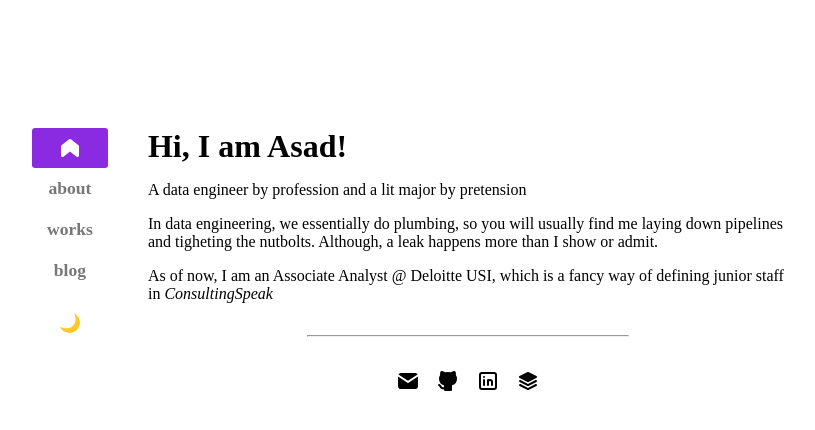
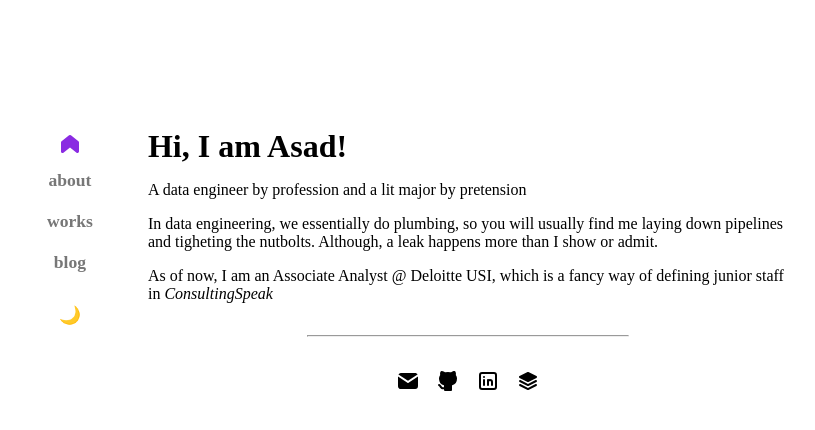
Before and after one commit to asdhamidi/asdhamidi.github.io, a React (Create React App) app: page / in a window 1280 px wide. Shown: the top 430 px of the page, without its empty margins (224-1039 px from the left). Built offline with nearby package versions, Linux system fonts and the light colour scheme; no server answers; a web font is replaced by a local one.

Commit message:
Design changes

```diff
--- a/src/App.css
+++ b/src/App.css
@@ -92,7 +92,6 @@ li button {
 
 .title {
     height: fit-content;
-    padding: 0.25rem 0;
 }
 
 .title svg {
@@ -102,7 +101,7 @@ li button {
 }
 
 .active svg {
-    fill: var(--text-color-highlight);
+    fill: var(--highlight);
 }
 
 ul {
@@ -145,6 +144,10 @@ ul {
 
 .theme-btn:hover {
     rotate: 360deg;
+}
+
+.title.active {
+    background-color: transparent;
 }
 
 .active {
@@ -509,18 +512,17 @@ img {
         padding: 0;
     }
 
-    ul {
-        gap: 0.25rem;
-    }
-
     .blog-page {
         position: absolute;
-        width: 90vw;
+        width: 100vw;
         height: 100vh;
+        box-sizing: border-box;
         top: 0;
+        left: 0;
         z-index: 3;
         background-color: var(--text-color-highlight);
         margin: 0;
+        padding: 0 0.75rem;
     }
     .blog-divider {
         border-color: var(--text-color-light);
@@ -538,4 +540,16 @@ img {
         margin: 0;
         justify-content: center;
     }
+
+    li {
+        margin: 0.1rem;
+    }
+
+    .active svg {
+        fill: var(--text-color-highlight);
+    }
+
+    .title.active {
+        background-color: var(--highlight);
+    }
 }
```
